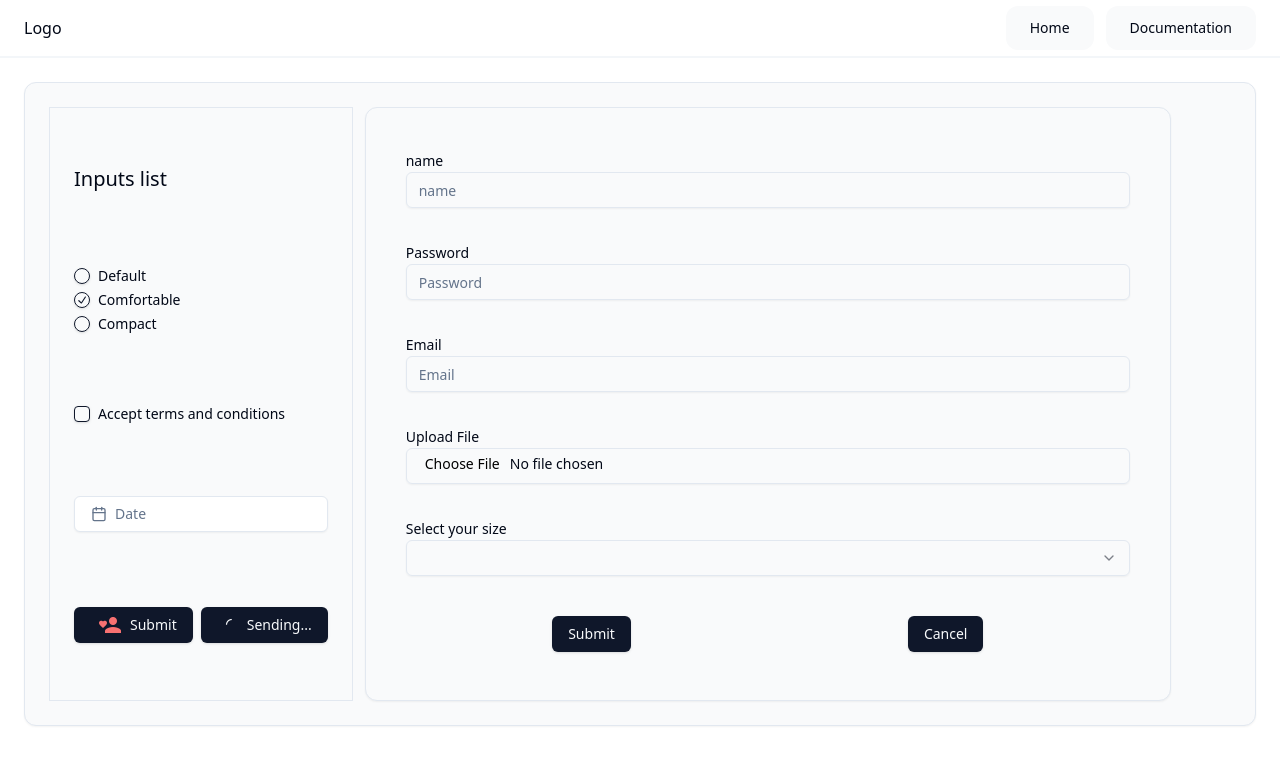
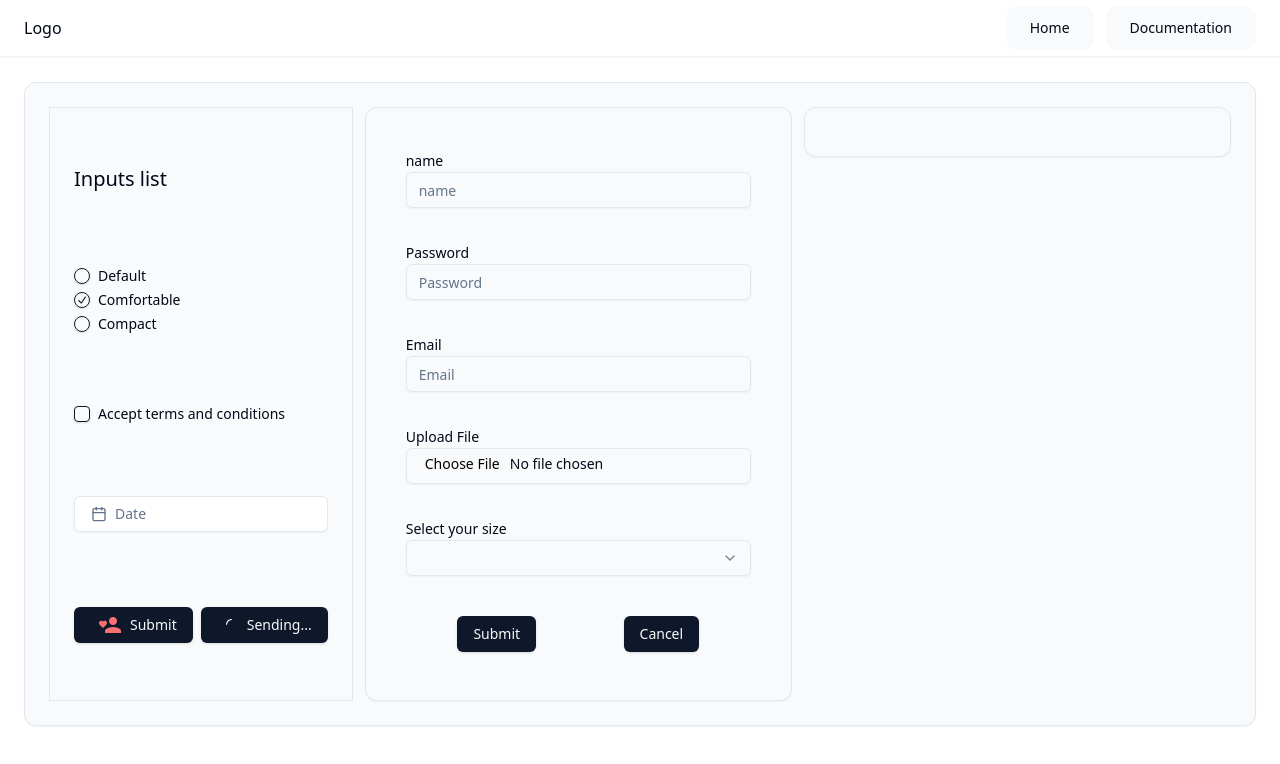
Before and after one commit to eddremonts86/project-proposal, a React (Vite) app: page /documentation/forms in a window 1280 px wide. Shown: the top 764 px of the page. Built offline with nearby package versions, Linux system fonts and the light colour scheme.

Commit message:
Refactor FormsPage component for improved code structure and readability

```diff
--- a/src/pages/documentation/forms/pages.tsx
+++ b/src/pages/documentation/forms/pages.tsx
@@ -61,7 +61,7 @@ export default function FormsPage() {
           />
         </div>
       </FlexContainer>
-      <div className="flex justify-around p-6">
+      <FlexContainer className="flex justify-start p-6">
         {showValues && formValues && (
           <div className="flex flex-col space-y-2">
             {Object.keys(formValues).map((key) => {
@@ -73,7 +73,7 @@ export default function FormsPage() {
             })}
           </div>
         )}
-      </div>
+      </FlexContainer>
     </FlexContainer>
   )
 }
```
